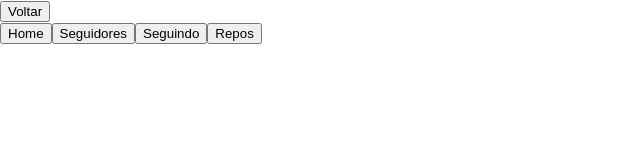
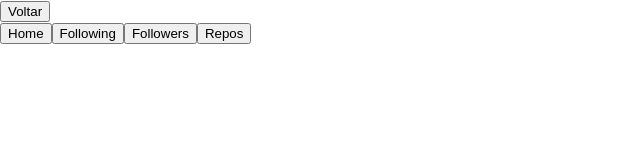
Before and after one commit to lucasnativo/github-user-explorer, a React (Create React App) app in the folder github-user-explorer/: page /repos in a window 1280 px wide. Shown: the top 160 px of the page, without its empty margins (0-640 px from the left). Built offline with nearby package versions, Linux system fonts and the light colour scheme.

Commit message:
feito os componentes

```diff
--- a/github-user-explorer/src/App.js
+++ b/github-user-explorer/src/App.js
@@ -7,6 +7,12 @@ import {
   NavLink,
   Link
 } from "react-router-dom";
+import NavBar from "./components/NavBar"
+import Login from "./components/Login"
+import Home from "./components/Home"
+import Following from "./components/Following"
+import Followers from "./components/Followers"
+import Repos from "./components/Repos"
 
 export default function App() {
   return (
@@ -31,80 +37,3 @@ export default function App() {
     </Router>
   );
 }
-
-function Login() {
-  return (
-    <>
-      <label>User:
-        <input></input>
-      </label>
-      <Link to="/home">
-        <button>Enter</button>
-      </Link>
-    </>
-  )
-}
-
-function Home() {
-  return (
-    <>
-      <h2>Name</h2>
-      <Link to="/">
-        <button>Sair</button>
-      </Link>
-      <NavBar />
-    </>
-  );
-}
-
-function Followers() {
-  return (
-    <>
-      <Link to="/home">
-        <button>Voltar</button>
-      </Link>
-      <NavBar />
-    </>
-  );
-}
-
-function Following() {
-  return (
-    <>
-      <Link to="/home">
-        <button>Voltar</button>
-      </Link>
-      <NavBar />
-    </>
-  );
-}
-
-function Repos() {
-  return (
-    <>
-      <Link to="/home">
-        <button>Voltar</button>
-      </Link>
-      <NavBar />
-    </>
-  );
-}
-
-function NavBar() {
-  return (
-    <nav>
-      <NavLink to="/home" activeClassName="selected">
-        <button>Home</button>
-      </NavLink>
-      <NavLink to="/followers" activeClassName="selected">
-        <button>Seguidores</button>
-      </NavLink>
-      <NavLink to="/following" activeClassName="selected">
-        <button>Seguindo</button>
-      </NavLink>
-      <NavLink to="/repos" activeClassName="selected">
-        <button>Repos</button>
-      </NavLink>
-    </nav>
-  );
-}
--- /dev/null
+++ b/github-user-explorer/src/components/Followers.js
@@ -0,0 +1,15 @@
+import { Link } from "react-router-dom"
+import NavBar from "./NavBar"
+
+function Followers() {
+  return (
+    <>
+      <Link to="/home">
+        <button>Voltar</button>
+      </Link>
+      <NavBar />
+    </>
+  );
+}
+
+export default Followers
--- /dev/null
+++ b/github-user-explorer/src/components/Following.js
@@ -0,0 +1,15 @@
+import { Link } from "react-router-dom"
+import NavBar from "./NavBar"
+
+function Following() {
+  return (
+    <>
+      <Link to="/home">
+        <button>Voltar</button>
+      </Link>
+      <NavBar />
+    </>
+  );
+}
+
+export default Following
--- /dev/null
+++ b/github-user-explorer/src/components/Home.js
@@ -0,0 +1,16 @@
+import { Link } from "react-router-dom"
+import NavBar from "./NavBar"
+
+function Home() {
+  return (
+    <>
+      <h2>Name</h2>
+      <Link to="/">
+        <button>Sair</button>
+      </Link>
+      <NavBar />
+    </>
+  );
+}
+
+export default Home
--- /dev/null
+++ b/github-user-explorer/src/components/Login.js
@@ -0,0 +1,16 @@
+import { Link } from "react-router-dom"
+
+function Login() {
+  return (
+    <>
+      <label>User:
+        <input></input>
+      </label>
+      <Link to="/home">
+        <button>Enter</button>
+      </Link>
+    </>
+  )
+}
+
+export default Login
--- /dev/null
+++ b/github-user-explorer/src/components/NavBar.js
@@ -0,0 +1,22 @@
+import { NavLink } from "react-router-dom"
+
+function NavBar () {
+  return (
+    <nav>
+      <NavLink to="/home" activeClassName="selected">
+        <button>Home</button>
+      </NavLink>
+      <NavLink to="/following" activeClassName="selected">
+        <button>Following</button>
+      </NavLink>
+      <NavLink to="/followers" activeClassName="selected">
+        <button>Followers</button>
+      </NavLink>
+      <NavLink to="/repos" activeClassName="selected">
+        <button>Repos</button>
+      </NavLink>
+    </nav>
+  )
+}
+
+export default NavBar
--- /dev/null
+++ b/github-user-explorer/src/components/Repos.js
@@ -0,0 +1,15 @@
+import { Link } from "react-router-dom"
+import NavBar from "./NavBar"
+
+function Repos() {
+  return (
+    <>
+      <Link to="/home">
+        <button>Voltar</button>
+      </Link>
+      <NavBar />
+    </>
+  );
+}
+
+export default Repos
```
